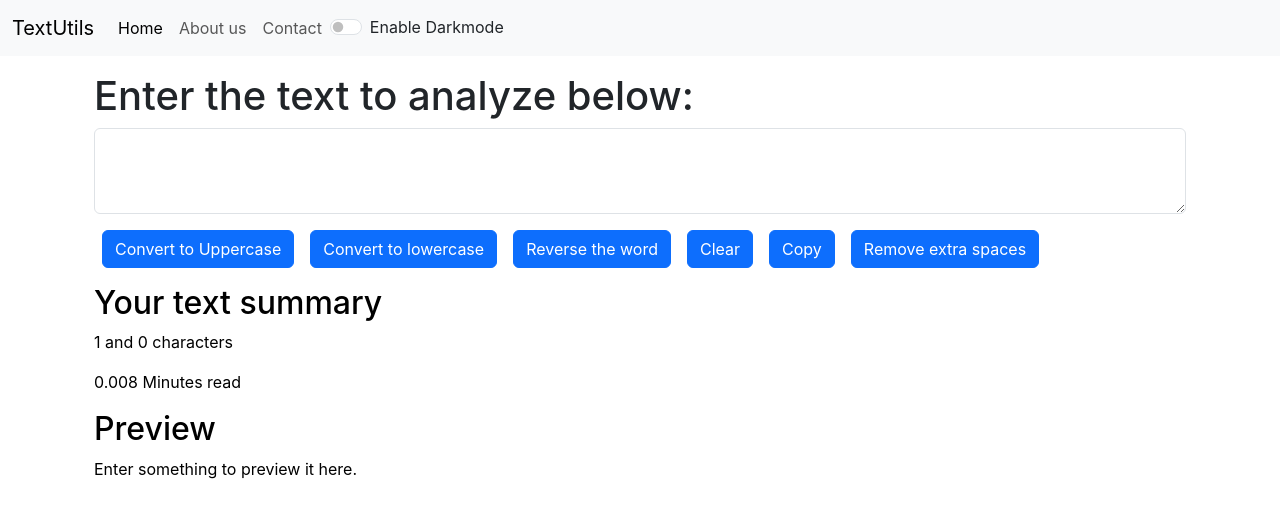
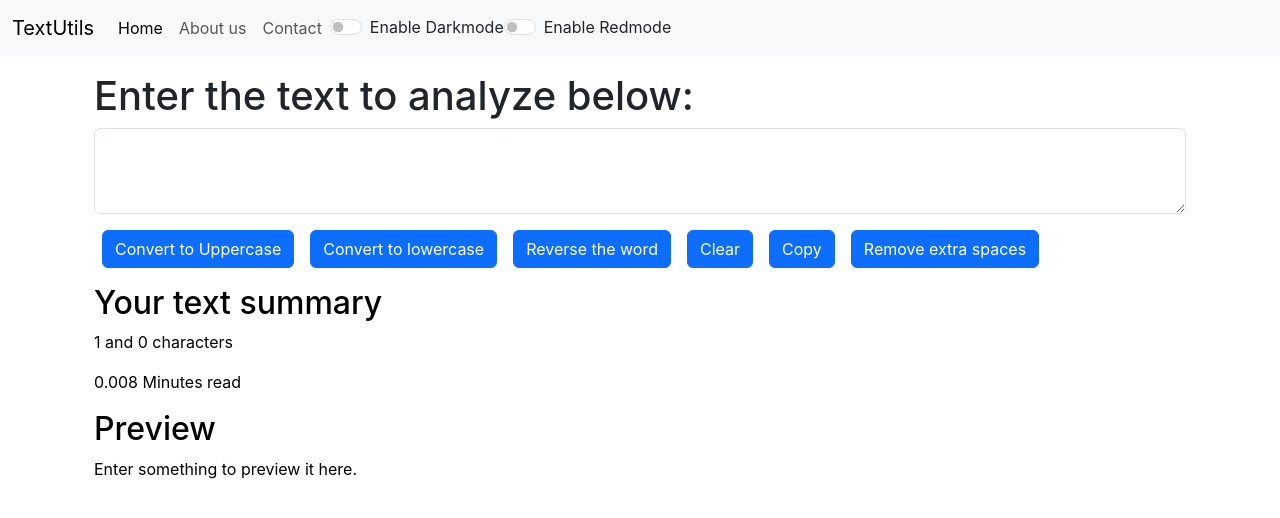
Before and after one commit to Kzsanjeet/s_challenges, a React (Create React App) app in the folder react/my-app/: page / in a window 1280 px wide. Shown: the top 518 px of the page. Built offline with nearby package versions, Linux system fonts and the light colour scheme.

Commit message:
changed title dynamically

```diff
--- a/react/my-app/public/index.html
+++ b/react/my-app/public/index.html
@@ -25,7 +25,7 @@
       Learn how to configure a non-root public URL by running `npm run build`.
     -->
     <link href="https://cdn.jsdelivr.net/npm/bootstrap@5.3.2/dist/css/bootstrap.min.css" rel="stylesheet" integrity="sha384-T3c6CoIi6uLrA9TneNEoa7RxnatzjcDSCmG1MXxSR1GAsXEV/Dwwykc2MPK8M2HN" crossorigin="anonymous">
-    <title>React App</title>
+    <title>TextUtils</title>
   </head>
   <body>
     <noscript>You need to enable JavaScript to run this app.</noscript>
--- a/react/my-app/src/App.js
+++ b/react/my-app/src/App.js
@@ -8,6 +8,7 @@ import React, { useState } from 'react'
 
 function App() {
   const [mode, setMode] = useState("light")
+  const [mode1, setMode1] = useState("light")
   const [alert, setAlert] = useState(null)
 
   const showAlert = (message,type) =>{
@@ -25,15 +26,33 @@ function App() {
       setMode("dark")
       document.body.style.backgroundColor = "grey"
       showAlert("Dark mode has been enabled", "success")
+      document.title = "TextUtils - Darkmode"
+      setInterval(() => {
+        document.title = "Intall text utils now"
+      }, 2000);
     }else{
       setMode("light")
       document.body.style.backgroundColor = "white"
       showAlert("Light mode has been enabled", "success")
+      document.title = "TextUtils - Lightmode"
     }
   }
+
+  const toggleMode1 = () =>{
+    if(mode1 === "light"){
+      setMode1("red")
+      document.body.style.backgroundColor = "red"
+      showAlert("Red mode has been enabled", "success")
+    }else{
+      setMode1("light")
+      document.body.style.backgroundColor = "white"
+      showAlert("Light mode has been enabled", "success")
+    }
+  }
+
   return (
     <>
-    <Navbar title = "TextUtils" aboutText = "About us" mode={mode} toggleMode={toggleMode}/>
+    <Navbar title = "TextUtils" aboutText = "About us" mode={mode} toggleMode={toggleMode}  mode1 = {mode1}toggleMode1={toggleMode1}/>
     {/* <Navbar/> */}
     <Alert alert= {alert}/>
     <div className="container my-3">
--- a/react/my-app/src/components/Navbar.js
+++ b/react/my-app/src/components/Navbar.js
@@ -27,6 +27,11 @@ export default function Navbar(props){
                 <input className="form-check-input" onClick={props.toggleMode} type="checkbox" role="switch" id="flexSwitchCheckDefault"/>
                 <label className="form-check-label" htmlFor="flexSwitchCheckDefault">Enable Darkmode</label>
             </div>
+            <div className={`form-check form-switch text ${props.mode === "light"?"red":"light"}`}>
+              {/* if the props.mode is in the dark mode then change it to the light mode and vice-versa. */}
+                <input className="form-check-input" onClick={props.toggleMode} type="checkbox" role="switch" id="flexSwitchCheckDefault"/>
+                <label className="form-check-label" htmlFor="flexSwitchCheckDefault">Enable Redmode</label>
+            </div>
           </div>
         </div>
       </nav>
--- a/react/my-app/src/components/TextForm.js
+++ b/react/my-app/src/components/TextForm.js
@@ -14,7 +14,7 @@ export default function TextForm(props) {
     const handleOnChange = (event) => {
         // console.log("On change");
         setText(event.target.value);
-        props.showAlert("Typing", "success")
+        // props.showAlert("Typing", "success")
 
     }
 
```
